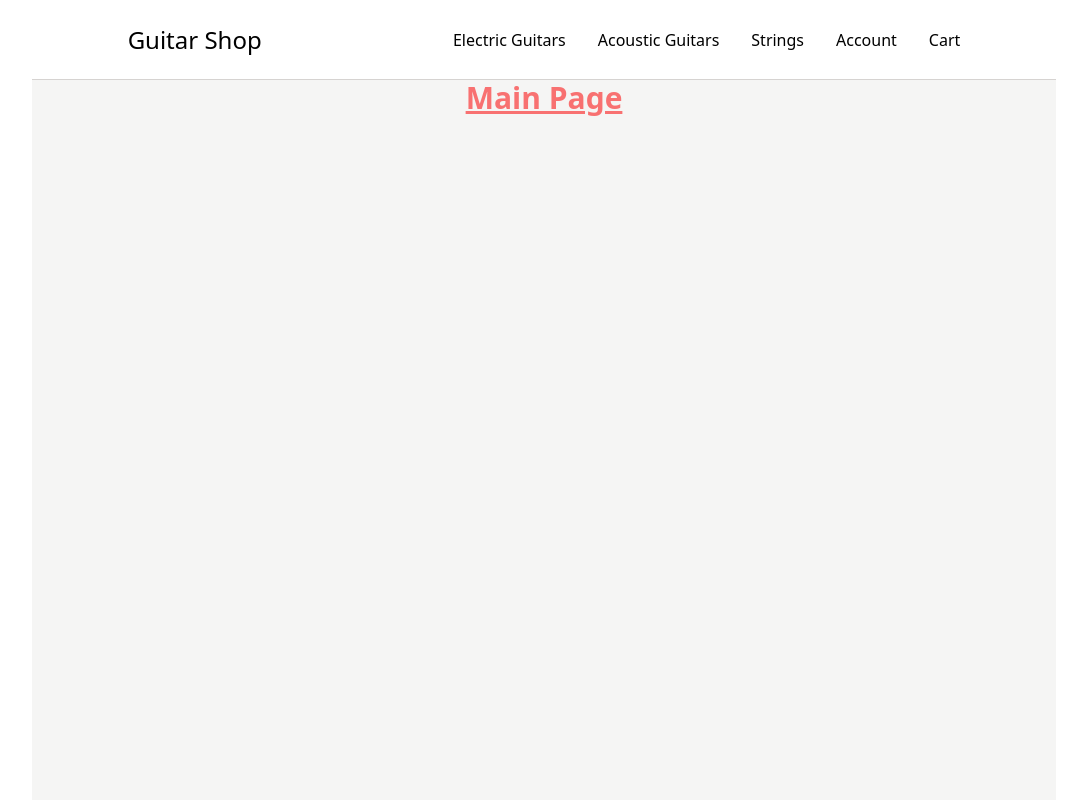
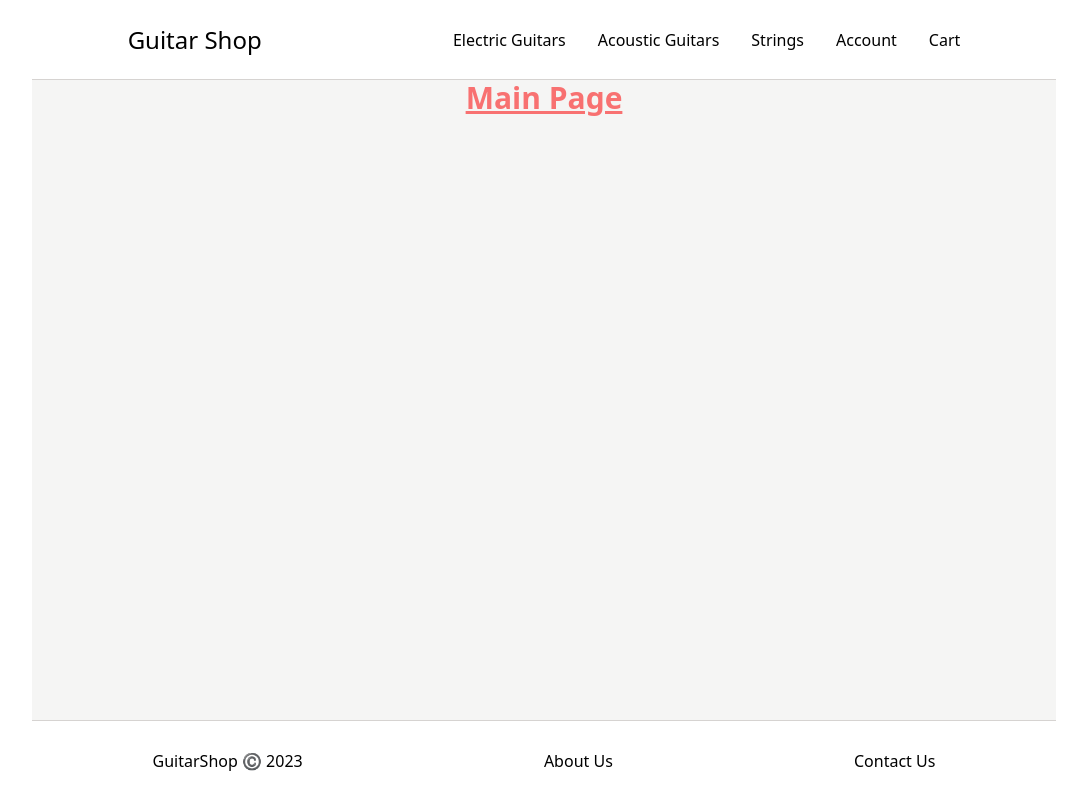
Before and after one commit to Zbigniew013/my-shop, a Next.js app: page / in a window 1280 px wide. Shown: the top 800 px of the page, without its empty margins (96-1183 px from the left). Built offline with nearby package versions, Linux system fonts and the light colour scheme.

Commit message:
fix: component layout works

```diff
--- a/components/footer.tsx
+++ b/components/footer.tsx
@@ -2,13 +2,11 @@ import Link from 'next/link';
 
 function Footer() {
   return (
-    <div>
-      <footer className='flex max-w-5xl mx-auto h-20 w-full flex-row items-center justify-around border-t border-stone-300 bg-white font-light '>
-        <div>GuitarShop ©️ 2023</div>
-        <Link href='/about'>About Us</Link>
-        <Link href='/contact'>Contact Us</Link>
-      </footer>
-    </div>
+    <footer className='flex max-w-5xl mx-auto h-20 w-full flex-row items-center justify-around border-t border-stone-300 bg-white font-light '>
+      <div>GuitarShop ©️ 2023</div>
+      <Link href='/about'>About Us</Link>
+      <Link href='/contact'>Contact Us</Link>
+    </footer>
   );
 }
 
--- a/components/header.tsx
+++ b/components/header.tsx
@@ -2,8 +2,7 @@ import Link from 'next/link';
 
 function Header() {
   return (
-    <div>
-      <header className='flex h-20 max-w-5xl w-full mx-auto flex-row items-center justify-around border-b border-stone-300 bg-white'>
+    <header className='flex h-20 max-w-5xl w-full mx-auto items-center justify-around border-b border-stone-300 bg-white'>
       <div className='text-2xl font-thin '>
         <Link href='/'>Guitar Shop</Link>
       </div>
@@ -15,12 +14,11 @@ function Header() {
         <Link href='/cart'>Cart</Link>
       </div>
     </header>
-    </div>
   );
 }
 
 export default Header;
 
 {
-  /* <button className='flex items-center space-x-3 rounded border border-stone-300 px-4 py-2 text-stone-600 transition hover:border-stone-600 hover:text-stone-900 '></button> */
+  // /* <button className='flex items-center space-x-3 rounded border border-stone-300 px-4 py-2 text-stone-600 transition hover:border-stone-600 hover:text-stone-900 '></button> */
 }
--- a/components/layout.tsx
+++ b/components/layout.tsx
@@ -4,11 +4,13 @@ import Header from './header';
 
 function Layout(props: { children: ReactNode }) {
   return (
-    <div className='flex flex-col h-screen'>
-      <Header />
-      <main>{props.children}</main>
-      <Footer />
-    </div>
+    <>
+      <div className='flex flex-col min-h-screen'>
+        <Header />
+        {props.children}
+        <Footer />
+      </div>
+    </>
   );
 }
 
--- a/pages/about.tsx
+++ b/pages/about.tsx
@@ -1,7 +1,7 @@
 function About() {
   return (
-    <div className='max-w-5xl w-full mx-auto bg-stone-100 h-screen '>
-      <h1 className='text-3xl font-bold text-center underline text-red-400'>
+    <div className='flex relative flex-1 max-w-5xl w-full mx-auto bg-stone-100 h-screen '>
+      <h1 className='flex-grow text-3xl font-bold text-center underline text-red-400 '>
         About Page
       </h1>
     </div>
--- a/pages/account.tsx
+++ b/pages/account.tsx
@@ -1,7 +1,7 @@
 function Account() {
   return (
-    <div className='max-w-5xl w-full mx-auto bg-stone-100 h-screen '>
-      <h1 className='text-3xl font-bold text-center underline text-red-400'>
+    <div className='flex relative flex-1 max-w-5xl w-full mx-auto bg-stone-100 h-screen '>
+      <h1 className='flex-grow text-3xl font-bold text-center underline text-red-400 '>
         Account Page
       </h1>
     </div>
--- a/pages/cart.tsx
+++ b/pages/cart.tsx
@@ -1,7 +1,7 @@
 function Cart() {
   return (
-    <div className='max-w-5xl w-full mx-auto bg-stone-100 h-screen '>
-      <h1 className='text-3xl font-bold text-center underline text-red-400'>
+    <div className='flex relative flex-1 max-w-5xl w-full mx-auto bg-stone-100 h-screen '>
+      <h1 className='flex-grow text-3xl font-bold text-center underline text-red-400 '>
         Cart Page
       </h1>
     </div>
--- a/pages/contact.tsx
+++ b/pages/contact.tsx
@@ -1,8 +1,8 @@
 function Contact() {
   return (
-    <div className='max-w-5xl w-full mx-auto bg-stone-100 h-screen '>
-      <h1 className='text-3xl font-bold text-center underline text-red-400'>
-        Contact Page{' '}
+    <div className='flex relative flex-1 max-w-5xl w-full mx-auto bg-stone-100 h-screen '>
+      <h1 className='flex-grow text-3xl font-bold text-center underline text-red-400 '>
+        Contact Page
       </h1>
     </div>
   );
--- a/pages/index.tsx
+++ b/pages/index.tsx
@@ -1,17 +1,18 @@
 import Footer from '@/components/footer';
 import Header from '@/components/header';
+import Link from 'next/link';
 
 function HomePage() {
   return (
-    <div className='group flex flex-col h-screen'>
-      {/* <Header /> */}
-      <main className='max-w-5xl w-full mx-auto bg-stone-100 h-screen '>
-        <h1 className='text-3xl font-bold text-center underline text-red-400 '>
-          Main Page
-        </h1>
-      </main>
-      {/* <Footer /> */}
+    // <div className='flex flex-col min-h-screen'>
+    //   <Header />
+    <div className='flex relative flex-1 max-w-5xl w-full mx-auto bg-stone-100 h-screen '>
+      <h1 className='flex-grow text-3xl font-bold text-center underline text-red-400 '>
+        Main Page
+      </h1>
     </div>
+    //   <Footer />
+    // </div>
   );
 }
 export default HomePage;
--- a/pages/products/[...slug]/index.tsx
+++ b/pages/products/[...slug]/index.tsx
@@ -1,7 +1,7 @@
 function SingleProduct() {
   return (
-    <div className='max-w-5xl w-full mx-auto bg-stone-100 h-screen '>
-      <h1 className='text-3xl font-bold text-center underline text-red-400'>
+    <div className='flex relative flex-1 max-w-5xl w-full mx-auto bg-stone-100 h-screen '>
+      <h1 className='flex-grow text-3xl font-bold text-center underline text-red-400 '>
         The Single Product Page
       </h1>
     </div>
--- a/pages/products/index.tsx
+++ b/pages/products/index.tsx
@@ -1,7 +1,7 @@
 function ProductsPage() {
   return (
-    <div className='max-w-5xl w-full mx-auto bg-stone-100 h-screen '>
-      <h1 className='text-3xl font-bold text-center underline text-red-400'>
+    <div className='flex relative flex-1 max-w-5xl w-full mx-auto bg-stone-100 h-screen '>
+      <h1 className='flex-grow text-3xl font-bold text-center underline text-red-400 '>
         The Products Page
       </h1>
     </div>
```
Lines whose indentation alone changed are shown as unchanged.
